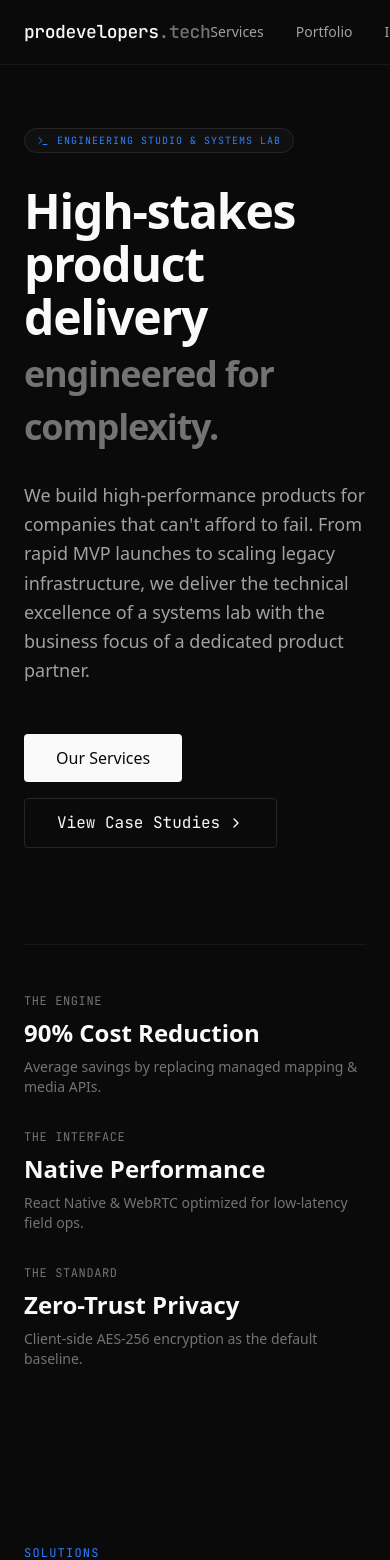
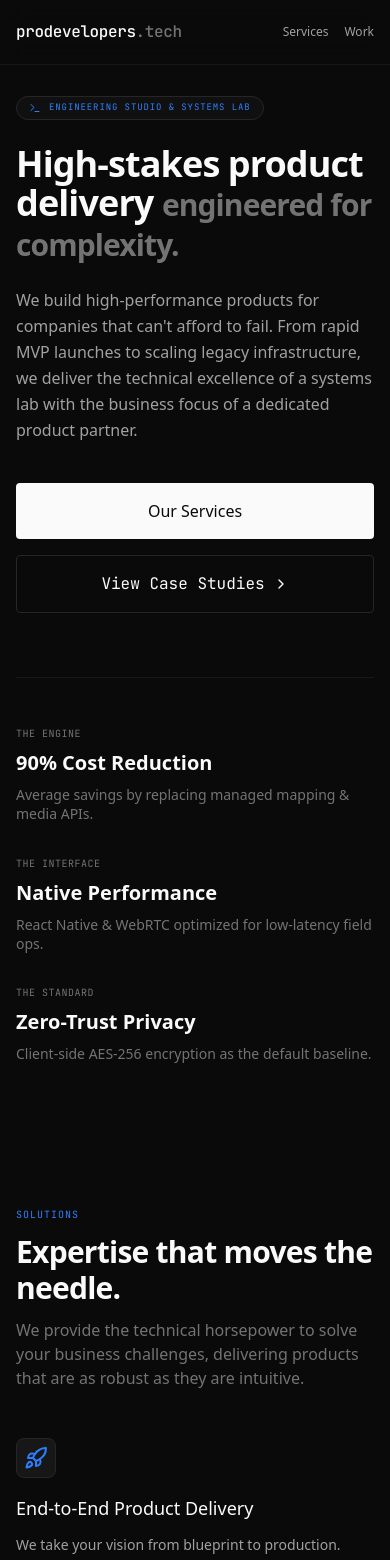
Before and after one commit to sudipshourja/prodevelopers.tech, a Next.js app: page / in a window 390 px wide. Shown: the top 1560 px of the page. Built offline with nearby package versions, Linux system fonts and the light colour scheme.

Commit message:
feat: full mobile optimization for all sections and navigation

```diff
--- a/src/app/page.tsx
+++ b/src/app/page.tsx
@@ -13,11 +13,11 @@ export default function Home() {
       <Capabilities />
       <Work />
 
-      <footer className="py-20 border-t border-neutral-900 bg-neutral-950">
-        <div className="max-w-7xl mx-auto px-6">
-          <div className="grid grid-cols-1 md:grid-cols-4 gap-12 mb-16">
-            <div className="md:col-span-2 space-y-6">
-              <span className="font-mono text-lg font-medium tracking-tight">
+      <footer className="py-12 md:py-20 border-t border-neutral-900 bg-neutral-950">
+        <div className="max-w-7xl mx-auto px-4 sm:px-6">
+          <div className="grid grid-cols-1 sm:grid-cols-2 lg:grid-cols-4 gap-10 md:gap-12 mb-12 md:mb-16">
+            <div className="sm:col-span-2 space-y-4 md:space-y-6">
+              <span className="font-mono text-base md:text-lg font-medium tracking-tight">
                 prodevelopers<span className="text-neutral-500">.tech</span>
               </span>
               <p className="text-neutral-500 max-w-sm text-sm leading-relaxed">
@@ -26,24 +26,24 @@ export default function Home() {
               </p>
             </div>
             <div className="space-y-4">
-              <h5 className="font-mono text-[10px] uppercase tracking-widest text-neutral-600">Ecosystem</h5>
+              <h5 className="font-mono text-[9px] md:text-[10px] uppercase tracking-widest text-neutral-600 font-semibold">Ecosystem</h5>
               <ul className="space-y-2 text-sm text-neutral-400">
                 <li><a href="https://prodevelopers.cloud" className="hover:text-neutral-50 transition-colors">prodevelopers.cloud</a></li>
                 <li><a href="#work" className="hover:text-neutral-50 transition-colors">Portfolio</a></li>
-                <li><a href="#capabilities" className="hover:text-neutral-50 transition-colors">Capabilities</a></li>
+                <li><a href="#services" className="hover:text-neutral-50 transition-colors">Services</a></li>
               </ul>
             </div>
             <div className="space-y-4">
-              <h5 className="font-mono text-[10px] uppercase tracking-widest text-neutral-600">Inquiries</h5>
+              <h5 className="font-mono text-[9px] md:text-[10px] uppercase tracking-widest text-neutral-600 font-semibold">Inquiries</h5>
               <ul className="space-y-2 text-sm text-neutral-400">
                 <li><a href="mailto:hello@prodevelopers.tech" className="hover:text-neutral-50 transition-colors">hello@prodevelopers.tech</a></li>
-                <li className="text-neutral-600">Available for select Q3/Q4 2026 projects</li>
+                <li className="text-neutral-600 text-xs uppercase tracking-tighter">Available Q3/Q4 2026</li>
               </ul>
             </div>
           </div>
-          <div className="pt-8 border-t border-neutral-900 flex flex-col md:flex-row justify-between items-center gap-4">
-            <p className="font-mono text-[10px] text-neutral-600 uppercase tracking-widest">
-              © 2026 prodevelopers.tech — Logic First. No Managed Service Tax.
+          <div className="pt-8 border-t border-neutral-900 flex flex-col sm:flex-row justify-between items-center gap-4 text-center sm:text-left">
+            <p className="font-mono text-[9px] md:text-[10px] text-neutral-600 uppercase tracking-widest leading-relaxed">
+              © 2026 prodevelopers.tech — Logic First. <br className="sm:hidden" /> No Managed Service Tax.
             </p>
           </div>
         </div>
--- a/src/components/Capabilities.tsx
+++ b/src/components/Capabilities.tsx
@@ -27,37 +27,39 @@ export default function Capabilities() {
   ];
 
   return (
-    <section className="py-24 border-t border-neutral-900 bg-neutral-950">
-      <div className="max-w-7xl mx-auto px-6">
-        <div className="grid grid-cols-1 lg:grid-cols-12 gap-12">
-          <div className="lg:col-span-4 space-y-6">
-            <p className="font-mono text-xs text-blue-500 uppercase tracking-widest">Capabilities</p>
-            <h2 className="text-3xl font-semibold tracking-tight leading-tight text-neutral-50">
+    <section className="py-20 md:py-24 border-t border-neutral-900 bg-neutral-950">
+      <div className="max-w-7xl mx-auto px-4 sm:px-6">
+        <div className="grid grid-cols-1 lg:grid-cols-12 gap-10 md:gap-12">
+          <div className="lg:col-span-4 space-y-4 md:space-y-6">
+            <p className="font-mono text-[10px] md:text-xs text-blue-500 uppercase tracking-widest">Capabilities</p>
+            <h2 className="text-2xl md:text-3xl font-semibold tracking-tight leading-tight text-neutral-50">
               We don&apos;t just build apps. <br />
               We architect systems.
             </h2>
-            <p className="text-neutral-500 leading-relaxed">
+            <p className="text-neutral-500 text-sm md:text-base leading-relaxed">
               Our methodology decouples front-facing product delivery from deep-level infrastructure excellence.
             </p>
-            <div className="pt-4">
-              <div className="p-4 border border-blue-500/20 bg-blue-500/5 rounded-sm">
-                <p className="text-xs text-blue-400 font-mono mb-2">// The .cloud Foundation</p>
-                <p className="text-sm text-neutral-400">
-                  Every project on <strong>.tech</strong> is backed by the specialized infrastructure experts at <strong>.cloud</strong> to ensure performance never hits a ceiling.
-                </p>
+            <div className="pt-2 md:pt-4">
+              <div className="p-4 border border-neutral-800 bg-neutral-900/30 rounded-sm">
+                <p className="text-[10px] md:text-xs text-neutral-500 font-mono mb-2">// Focus Areas</p>
+                <ul className="text-xs md:text-sm text-neutral-400 space-y-1">
+                  <li>• Mobility & Logistics</li>
+                  <li>• Surveillance Infrastructure</li>
+                  <li>• Enterprise Resource Systems</li>
+                </ul>
               </div>
             </div>
           </div>
 
-          <div className="lg:col-span-8 grid grid-cols-1 md:grid-cols-2 gap-x-12 gap-y-8">
+          <div className="lg:col-span-8 grid grid-cols-1 sm:grid-cols-2 gap-x-8 md:gap-x-12 gap-y-6 md:gap-y-8">
             {skills.map((skill) => (
               <div key={skill.category} className="space-y-3">
-                <h4 className="font-mono text-[11px] uppercase tracking-wider text-neutral-600 border-b border-neutral-900 pb-2">
+                <h4 className="font-mono text-[10px] md:text-[11px] uppercase tracking-wider text-neutral-600 border-b border-neutral-900 pb-2">
                   {skill.category}
                 </h4>
-                <ul className="flex flex-wrap gap-x-4 gap-y-2">
+                <ul className="flex flex-wrap gap-x-4 gap-y-1.5 md:gap-y-2">
                   {skill.items.map((item) => (
-                    <li key={item} className="text-sm text-neutral-400 hover:text-neutral-50 transition-colors">
+                    <li key={item} className="text-xs md:text-sm text-neutral-400 hover:text-neutral-50 transition-colors">
                       {item}
                     </li>
                   ))}
--- a/src/components/Hero.tsx
+++ b/src/components/Hero.tsx
@@ -2,49 +2,49 @@ import { ChevronRight, Terminal } from 'lucide-react';
 
 export default function Hero() {
   return (
-    <section className="relative pt-32 pb-20 overflow-hidden">
-      <div className="max-w-7xl mx-auto px-6">
-        <div className="flex flex-col items-start space-y-8 max-w-4xl">
+    <section className="relative pt-24 pb-16 md:pt-32 md:pb-20 overflow-hidden">
+      <div className="max-w-7xl mx-auto px-4 sm:px-6">
+        <div className="flex flex-col items-start space-y-6 md:space-y-8 max-w-4xl">
           <div className="inline-flex items-center space-x-2 px-3 py-1 rounded-full border border-neutral-800 bg-neutral-900/50">
             <Terminal className="w-3 h-3 text-blue-500" />
-            <span className="font-mono text-[10px] uppercase tracking-widest text-blue-500">Engineering Studio & Systems Lab</span>
+            <span className="font-mono text-[9px] md:text-[10px] uppercase tracking-widest text-blue-500 text-center">Engineering Studio & Systems Lab</span>
           </div>
 
-          <h1 className="text-5xl md:text-7xl font-semibold tracking-tight leading-[1.1] text-neutral-50">
+          <h1 className="text-4xl sm:text-5xl md:text-7xl font-semibold tracking-tight leading-[1.1] text-neutral-50">
             High-stakes product delivery <br className="hidden md:block" />
-            <span className="text-neutral-500 text-4xl md:text-6xl">engineered for complexity.</span>
+            <span className="text-neutral-500 text-3xl sm:text-4xl md:text-6xl">engineered for complexity.</span>
           </h1>
 
-          <p className="text-lg md:text-xl text-neutral-400 max-w-2xl leading-relaxed">
+          <p className="text-base md:text-xl text-neutral-400 max-w-2xl leading-relaxed">
             We build high-performance products for companies that can&apos;t afford to fail. From rapid MVP launches to scaling legacy infrastructure, we deliver the technical excellence of a systems lab with the business focus of a dedicated product partner.
           </p>
 
-          <div className="flex flex-wrap gap-4 pt-4">
-            <a href="#services" className="px-8 py-3 bg-neutral-50 text-neutral-950 font-medium rounded-sm hover:bg-neutral-200 transition-colors">
+          <div className="flex flex-col sm:flex-row gap-4 w-full sm:w-auto pt-4">
+            <a href="#services" className="px-8 py-4 bg-neutral-50 text-neutral-950 font-medium rounded-sm hover:bg-neutral-200 transition-colors text-center">
               Our Services
             </a>
-            <a href="#work" className="group px-8 py-3 bg-neutral-950 border border-neutral-800 font-mono text-neutral-50 rounded-sm hover:bg-neutral-900 transition-colors inline-flex items-center">
+            <a href="#work" className="group px-8 py-4 bg-neutral-950 border border-neutral-800 font-mono text-neutral-50 rounded-sm hover:bg-neutral-900 transition-colors inline-flex items-center justify-center">
               View Case Studies
               <ChevronRight className="ml-2 w-4 h-4 group-hover:translate-x-1 transition-transform" />
             </a>
           </div>
         </div>
 
-        <div className="mt-24 grid grid-cols-1 md:grid-cols-3 gap-8 border-t border-neutral-900 pt-12">
+        <div className="mt-16 md:mt-24 grid grid-cols-1 sm:grid-cols-3 gap-8 border-t border-neutral-900 pt-12">
           <div className="space-y-2">
-            <p className="font-mono text-xs text-neutral-500 uppercase tracking-wider">The Engine</p>
-            <p className="text-2xl font-semibold text-neutral-50">90% Cost Reduction</p>
-            <p className="text-sm text-neutral-500">Average savings by replacing managed mapping & media APIs.</p>
+            <p className="font-mono text-[10px] text-neutral-500 uppercase tracking-wider">The Engine</p>
+            <p className="text-xl md:text-2xl font-semibold text-neutral-50">90% Cost Reduction</p>
+            <p className="text-sm text-neutral-500 leading-snug">Average savings by replacing managed mapping & media APIs.</p>
           </div>
           <div className="space-y-2">
-            <p className="font-mono text-xs text-neutral-500 uppercase tracking-wider">The Interface</p>
-            <p className="text-2xl font-semibold text-neutral-50">Native Performance</p>
-            <p className="text-sm text-neutral-500">React Native & WebRTC optimized for low-latency field ops.</p>
+            <p className="font-mono text-[10px] text-neutral-500 uppercase tracking-wider">The Interface</p>
+            <p className="text-xl md:text-2xl font-semibold text-neutral-50">Native Performance</p>
+            <p className="text-sm text-neutral-500 leading-snug">React Native & WebRTC optimized for low-latency field ops.</p>
           </div>
           <div className="space-y-2">
-            <p className="font-mono text-xs text-neutral-500 uppercase tracking-wider">The Standard</p>
-            <p className="text-2xl font-semibold text-neutral-50">Zero-Trust Privacy</p>
-            <p className="text-sm text-neutral-500">Client-side AES-256 encryption as the default baseline.</p>
+            <p className="font-mono text-[10px] text-neutral-500 uppercase tracking-wider">The Standard</p>
+            <p className="text-xl md:text-2xl font-semibold text-neutral-50">Zero-Trust Privacy</p>
+            <p className="text-sm text-neutral-500 leading-snug">Client-side AES-256 encryption as the default baseline.</p>
           </div>
         </div>
       </div>
--- a/src/components/Navbar.tsx
+++ b/src/components/Navbar.tsx
@@ -3,15 +3,14 @@ import Link from 'next/link';
 export default function Navbar() {
   return (
     <nav className="fixed top-0 w-full z-50 border-b border-neutral-900 bg-neutral-950/80 backdrop-blur-md">
-      <div className="max-w-7xl mx-auto px-6 h-16 flex items-center justify-between">
-        <Link href="/" className="font-mono text-lg font-medium tracking-tight">
+      <div className="max-w-7xl mx-auto px-4 sm:px-6 h-16 flex items-center justify-between">
+        <Link href="/" className="font-mono text-base sm:text-lg font-medium tracking-tight">
           prodevelopers<span className="text-neutral-500">.tech</span>
         </Link>
-        <div className="flex gap-8 text-sm font-medium text-neutral-400 hover:text-neutral-50 transition-colors">
+        <div className="flex gap-4 sm:gap-8 text-xs sm:text-sm font-medium text-neutral-400">
           <Link href="#services" className="hover:text-neutral-50 transition-colors">Services</Link>
-          <Link href="#work" className="hover:text-neutral-50 transition-colors">Portfolio</Link>
-          <Link href="https://prodevelopers.cloud" className="hover:text-neutral-50 transition-colors">Infrastructure</Link>
-          <Link href="#contact" className="hover:text-neutral-50 transition-colors">Contact</Link>
+          <Link href="#work" className="hover:text-neutral-50 transition-colors">Work</Link>
+          <Link href="#contact" className="hover:text-neutral-50 transition-colors hidden xs:block">Contact</Link>
         </div>
       </div>
     </nav>
--- a/src/components/Services.tsx
+++ b/src/components/Services.tsx
@@ -29,33 +29,33 @@ export default function Services() {
   ];
 
   return (
-    <section id="services" className="py-24 bg-neutral-950">
-      <div className="max-w-7xl mx-auto px-6">
-        <div className="flex flex-col md:flex-row justify-between items-start md:items-end mb-16 gap-8">
-          <div className="max-w-2xl space-y-4">
-            <p className="font-mono text-xs text-blue-500 uppercase tracking-widest">Solutions</p>
-            <h2 className="text-4xl font-semibold tracking-tight text-neutral-50">Expertise that moves the needle.</h2>
-            <p className="text-neutral-500 text-lg">
+    <section id="services" className="py-20 md:py-24 bg-neutral-950">
+      <div className="max-w-7xl mx-auto px-4 sm:px-6">
+        <div className="flex flex-col md:flex-row justify-between items-start md:items-end mb-12 md:after:mb-16 gap-6 md:gap-8">
+          <div className="max-w-2xl space-y-3 md:space-y-4">
+            <p className="font-mono text-[10px] md:text-xs text-blue-500 uppercase tracking-widest">Solutions</p>
+            <h2 className="text-3xl md:text-4xl font-semibold tracking-tight text-neutral-50">Expertise that moves the needle.</h2>
+            <p className="text-neutral-500 text-base md:text-lg">
               We provide the technical horsepower to solve your business challenges,
               delivering products that are as robust as they are intuitive.
             </p>
           </div>
         </div>
 
-        <div className="grid grid-cols-1 md:grid-cols-2 gap-12">
+        <div className="grid grid-cols-1 md:grid-cols-2 gap-8 md:gap-12">
           {services.map((service, index) => (
-            <div key={index} className="flex gap-6 group">
-              <div className="flex-shrink-0 w-12 h-12 rounded-lg bg-neutral-900 border border-neutral-800 flex items-center justify-center group-hover:border-blue-500/50 transition-colors">
+            <div key={index} className="flex flex-col sm:flex-row gap-4 sm:gap-6 group">
+              <div className="flex-shrink-0 w-10 h-10 md:w-12 md:h-12 rounded-lg bg-neutral-900 border border-neutral-800 flex items-center justify-center group-hover:border-blue-500/50 transition-colors">
                 {service.icon}
               </div>
-              <div className="space-y-4">
-                <h3 className="text-xl font-medium text-neutral-50">{service.title}</h3>
+              <div className="space-y-3 md:space-y-4">
+                <h3 className="text-lg md:text-xl font-medium text-neutral-50">{service.title}</h3>
                 <p className="text-neutral-400 leading-relaxed text-sm">
                   {service.description}
                 </p>
-                <ul className="flex flex-wrap gap-x-4 gap-y-2">
+                <ul className="flex flex-wrap gap-x-3 gap-y-1.5 md:gap-x-4 md:gap-y-2">
                   {service.features.map((feature) => (
-                    <li key={feature} className="font-mono text-[10px] text-neutral-600 uppercase tracking-wider">
+                    <li key={feature} className="font-mono text-[9px] md:text-[10px] text-neutral-600 uppercase tracking-wider">
                       • {feature}
                     </li>
                   ))}
--- a/src/components/Work.tsx
+++ b/src/components/Work.tsx
@@ -29,14 +29,14 @@ export default function Work() {
   ];
 
   return (
-    <section id="work" className="py-24 border-t border-neutral-900">
-      <div className="max-w-7xl mx-auto px-6">
-        <div className="flex flex-col md:flex-row md:items-end justify-between mb-16 gap-4">
-          <div className="space-y-4">
-            <p className="font-mono text-xs text-blue-500 uppercase tracking-widest">Case Studies</p>
-            <h2 className="text-4xl font-semibold tracking-tight">Battle-tested results.</h2>
+    <section id="work" className="py-20 md:py-24 border-t border-neutral-900">
+      <div className="max-w-7xl mx-auto px-4 sm:px-6">
+        <div className="flex flex-col md:flex-row md:items-end justify-between mb-12 md:mb-16 gap-6 md:gap-4">
+          <div className="space-y-3 md:space-y-4">
+            <p className="font-mono text-[10px] md:text-xs text-blue-500 uppercase tracking-widest">Case Studies</p>
+            <h2 className="text-3xl md:text-4xl font-semibold tracking-tight">Battle-tested results.</h2>
           </div>
-          <p className="text-neutral-500 max-w-sm">
+          <p className="text-neutral-500 max-w-sm text-sm md:text-base">
             We deliver the stability your business needs with the high-end engineering your industry demands.
           </p>
         </div>
@@ -45,32 +45,32 @@ export default function Work() {
           {projects.map((project, index) => (
             <div
               key={index}
-              className="group p-10 bg-neutral-950 hover:bg-neutral-900/50 transition-all duration-500"
+              className="group p-6 sm:p-8 md:p-10 bg-neutral-950 hover:bg-neutral-900/50 transition-all duration-500"
             >
-              <div className="flex flex-col h-full space-y-8">
+              <div className="flex flex-col h-full space-y-6 md:space-y-8">
                 <div className="flex justify-between items-start">
-                  <h3 className="text-2xl font-medium tracking-tight group-hover:text-blue-400 transition-colors">
+                  <h3 className="text-xl md:text-2xl font-medium tracking-tight group-hover:text-blue-400 transition-colors">
                     {project.title}
                   </h3>
-                  <ArrowUpRight className="w-5 h-5 text-neutral-700 group-hover:text-blue-400 group-hover:translate-x-1 group-hover:-translate-y-1 transition-all" />
+                  <ArrowUpRight className="w-5 h-5 text-neutral-700 group-hover:text-blue-400 group-hover:translate-x-1 group-hover:-translate-y-1 transition-all hidden sm:block" />
                 </div>
 
                 <div className="space-y-4 flex-1">
                   <div>
-                    <p className="font-mono text-[10px] uppercase text-neutral-600 mb-1">Technical Challenge</p>
-                    <p className="text-neutral-400">{project.challenge}</p>
+                    <p className="font-mono text-[9px] md:text-[10px] uppercase text-neutral-600 mb-1">Technical Challenge</p>
+                    <p className="text-neutral-400 text-sm md:text-base">{project.challenge}</p>
                   </div>
                   <div>
-                    <p className="font-mono text-[10px] uppercase text-blue-500/70 mb-1">Result</p>
-                    <p className="text-neutral-200 font-medium">{project.result}</p>
+                    <p className="font-mono text-[9px] md:text-[10px] uppercase text-blue-500/70 mb-1">Result</p>
+                    <p className="text-neutral-200 font-medium text-sm md:text-base">{project.result}</p>
                   </div>
                 </div>
 
-                <div className="flex flex-wrap gap-2 pt-4">
+                <div className="flex flex-wrap gap-2 pt-2 md:pt-4">
                   {project.tags.map((tag) => (
                     <span
                       key={tag}
-                      className="font-mono text-[9px] px-2 py-1 border border-neutral-800 text-neutral-500 tracking-tight uppercase"
+                      className="font-mono text-[8px] md:text-[9px] px-2 py-1 border border-neutral-800 text-neutral-500 tracking-tight uppercase"
                     >
                       {tag}
                     </span>
```
